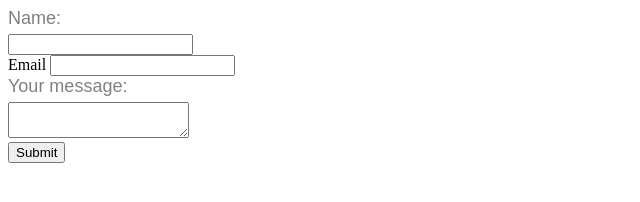
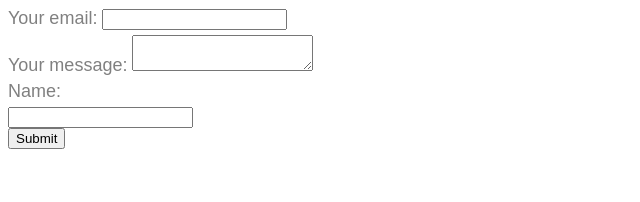
Before and after one commit to remdeveloper/Form-Practice, a plain HTML site: page index.html in a window 1280 px wide. Shown: the whole page, without its empty margins (0-640 px from the left). Drawn offline with Linux system fonts and the light colour scheme.

Commit message:
Form fixing

```diff
--- a/index.html
+++ b/index.html
@@ -9,18 +9,24 @@
 <body>
 
 
-    <form action="https://formspree.io/f/moqpreva" method="post">
+    <form
+  action="https://formspree.io/f/moqpreva"
+  method="POST"
+>
+  <label>
+    Your email:
+    <input type="text" name="_replyto">
+  </label>
+  <label>
+    Your message:
+    <textarea name="message"></textarea>
+  </label>
+
   <form>
     <label for="Name">Name:</label>
     <input id="Name" type="text" name="name" />
 </form>
-        <label for="formEmail">Email</label>
-        <input name="formEmail" id="formEmail" type="email">
 
-        <form>
-            <label for="form-message">Your message:</label>
-            <textarea id="form-message" name="message"></textarea>
-          </form>
   <button type="submit">Submit</button>
 </form>
 
```
Lines whose indentation alone changed are shown as unchanged.
